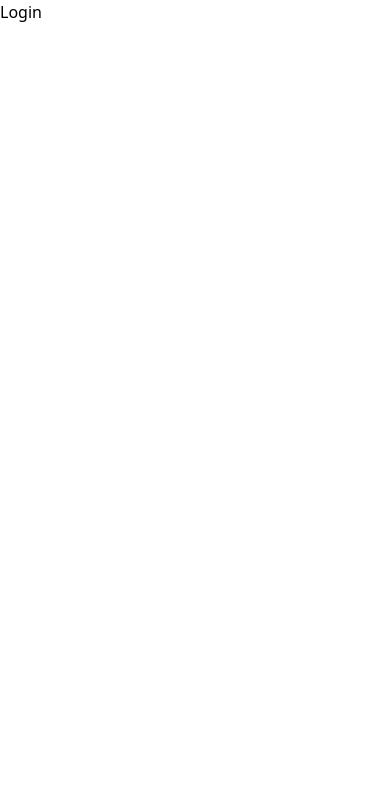
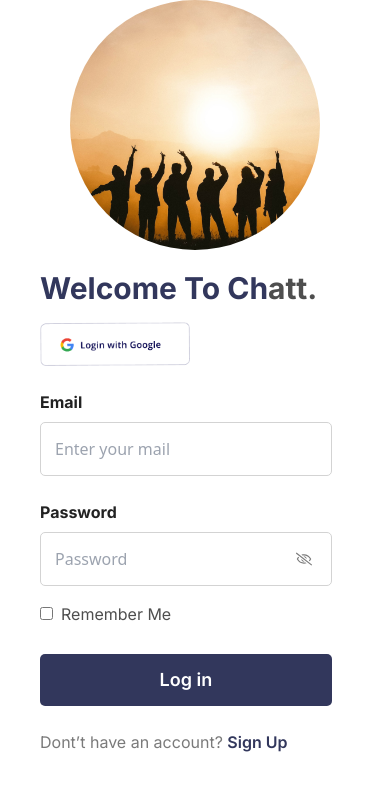
Before and after one commit to thehasandev/ChitChat, a React (Vite) app: page /log-in in a window 390 px wide. Shown: the top 790 px of the page. Built offline with nearby package versions, Linux system fonts and the light colour scheme.

Commit message:
login-des-and-responsive

```diff
--- a/src/pages/Login.jsx
+++ b/src/pages/Login.jsx
@@ -1,8 +1,58 @@
-import React from 'react'
+import React, { useState } from 'react'
+import Image from '../components/Image'
+import Man from "../assets/pepoles.png"
+import {FaRegEyeSlash} from "react-icons/fa"
+import {BsFillEyeFill} from "react-icons/bs"
+import Goggle from "../assets/goggle.png"
+
 
 function Login() {
+  let [eye,setEye] = useState(false)
   return (
-    <div>Login</div>
+    <>
+     <div className='flex flex-col-reverse md:flex-row gap-y-5'>
+       <div className='md:w-5/12 flex justify-center items-center'>
+          <div className='w-full pl-10'>
+              <h1 className='font-inter font-bold text-3xl text-primary'>Welcome To Ch<span className='text-[#4E4E4E]'>att.</span></h1>
+              <Image className="w-[150px] mt-4 cursor-pointer" src={Goggle}/>
+
+              <div className='mt-6'>
+                <p className='font-inter font-bold text-base text-secondary mb-2'>Email</p>
+                <input type="text" placeholder='Enter your mail'  className='w-10/12 border border-gray p-3.5 rounded-[5px]'/>
+              </div>
+
+              <div className='mt-6'>
+                <p className='font-inter font-bold text-base text-secondary mb-2'>Password</p>
+                <div className='w-10/12 relative'>
+                  <input type={`${eye ? "text":"password"}`} placeholder='Password'  className='w-full border border-gray p-3.5 rounded-[5px]'/>
+                  {
+                    eye ?
+                    <BsFillEyeFill onClick={()=>{setEye(!eye)}} className='absolute top-1/2 right-5 -translate-y-1/2 text-[#7A7A7A] cursor-pointer'/>
+                    :
+                    <FaRegEyeSlash onClick={()=>{setEye(true)}} className='absolute top-1/2 right-5 -translate-y-1/2 text-[#7A7A7A] cursor-pointer'/>
+
+                  }
+                </div>
+              </div>
+
+              <div className='flex items-center gap-x-2 mt-4  '>
+              <input type="checkbox" />
+                <p className='font-inter font-normal text-base text-[#4E4E4E]'>Remember Me</p>
+              </div>
+
+              <button className='w-10/12 rounded-[5px] bg-primary py-3 text-white font-inter font-semibold text-lg mt-7'>Log in</button>
+              <p className='font-inter font-normal text-[#7A7A7A] text-base mt-6'>Dont’t have an account? <span className='text-primary font-semibold'>Sign Up</span></p>
+          </div>
+
+       </div>
+
+       <div className='md:w-7/12 relative'>
+        <Image className="w-[250px] h-[250px] mx-auto rounded-full md:rounded-none md:w-full  md:h-screen object-cover" src={Man}/>
+        <div className='bg-black/20 absolute top-0 left-0 md:w-full md:h-full'></div>
+       </div>
+     </div>
+
+    </>
   )
 }
 
--- a/src/pages/Registration.jsx
+++ b/src/pages/Registration.jsx
@@ -1,5 +1,4 @@
 import React, { useState } from 'react'
-import Flex from '../components/Flex'
 import Image from '../components/Image'
 import Man from "../assets/pepoles.png"
 import {FaRegEyeSlash} from "react-icons/fa"
```
Also changed, not shown: src/assets/goggle.png (added).
